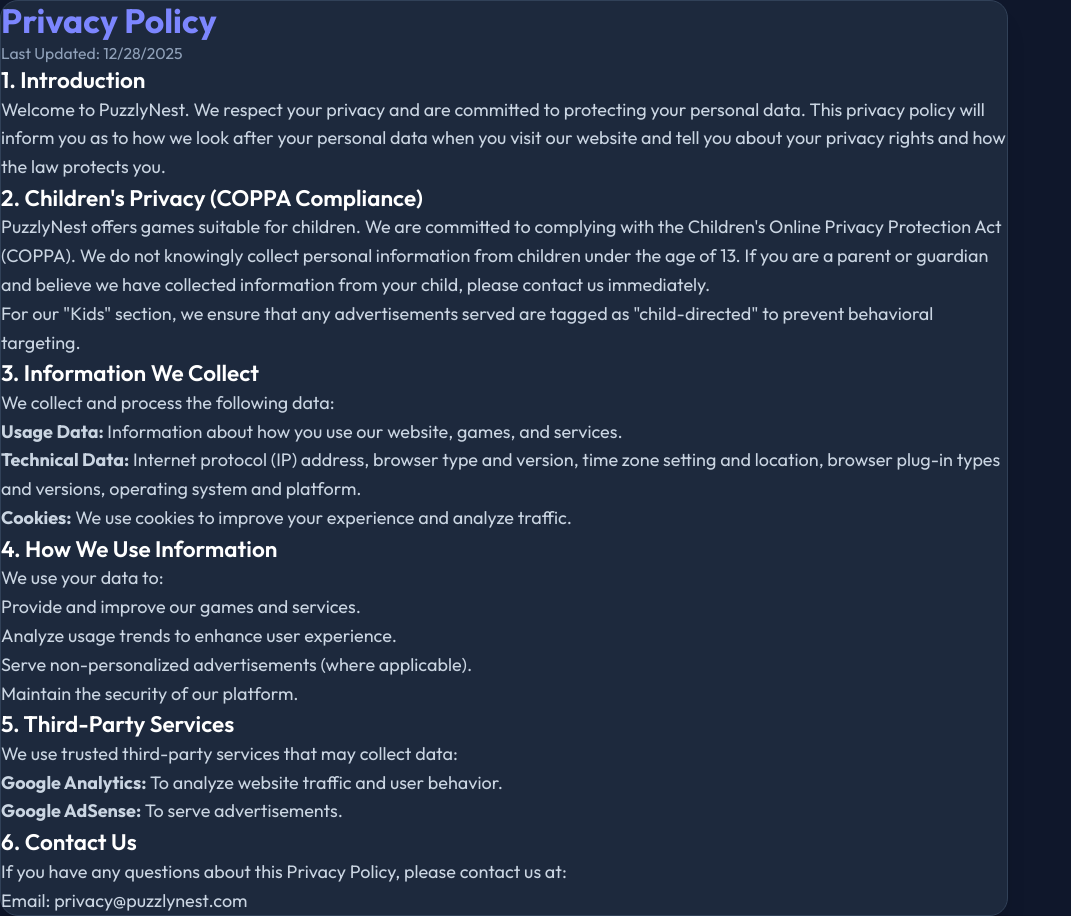
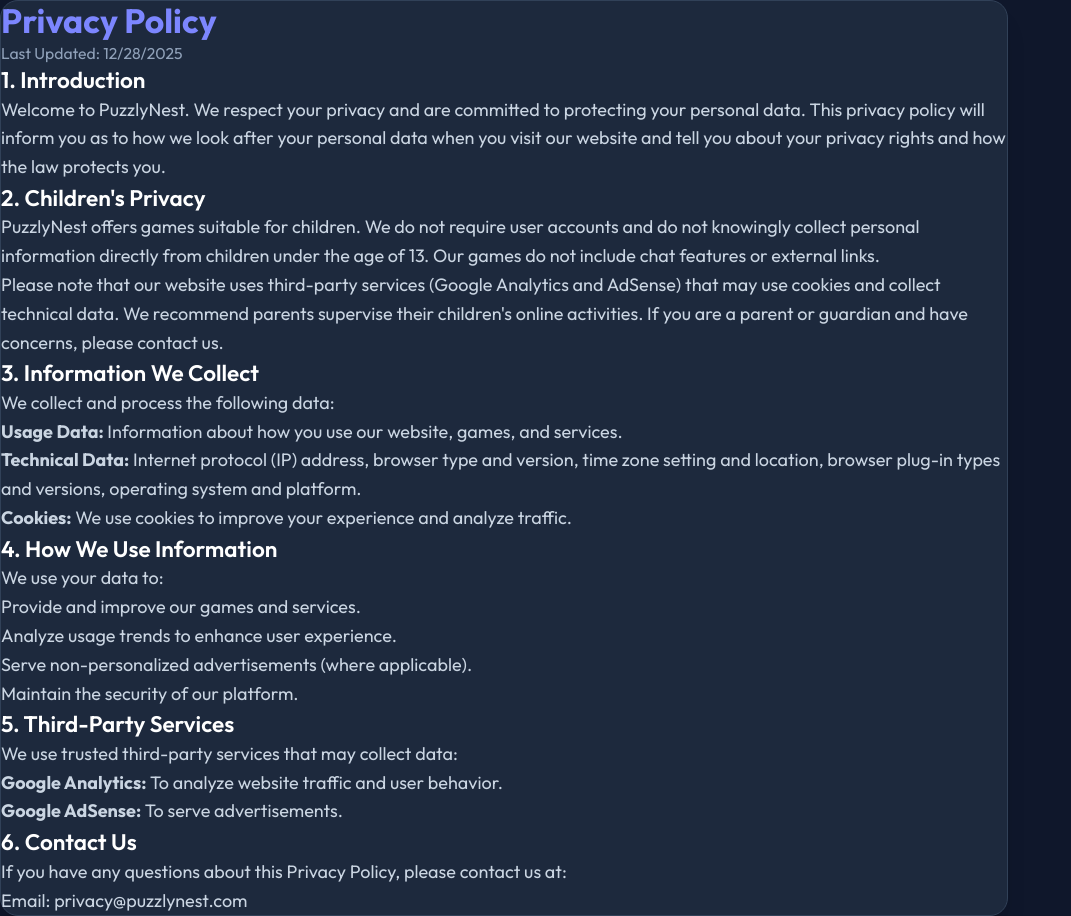
Before and after one commit to coredrivnops/puzzlynest, a Next.js app: page /privacy in a window 1280 px wide. Shown: the whole page, without its empty margins (0-1071 px from the left). Built offline with nearby package versions, Linux system fonts and the light colour scheme; no server answers.

Commit message:
Remove COPPA compliance claims to avoid legal issues - replace with accurate child-friendly descriptions

```diff
--- a/app/page.tsx
+++ b/app/page.tsx
@@ -211,7 +211,7 @@
                 <span style={{ fontSize: '2rem', marginBottom: '0.5rem' }}>👶</span>
                 <h3 style={{ marginBottom: '0.5rem' }}>Safe for Kids</h3>
                 <p style={{ color: 'rgba(255,255,255,0.6)', fontSize: '0.9rem' }}>
-                  {stats.kids} educational & fun games, all COPPA-compliant
+                  {stats.kids} educational & fun games with no chat or external links
                 </p>
               </div>
               <div className="feature-box">
--- a/app/privacy/page.tsx
+++ b/app/privacy/page.tsx
@@ -21,9 +21,9 @@
                     </section>
 
                     <section>
-                        <h2 className="text-xl font-semibold mb-3 text-white">2. Children's Privacy (COPPA Compliance)</h2>
-                        <p>PuzzlyNest offers games suitable for children. We are committed to complying with the Children's Online Privacy Protection Act (COPPA). We do not knowingly collect personal information from children under the age of 13. If you are a parent or guardian and believe we have collected information from your child, please contact us immediately.</p>
-                        <p className="mt-2">For our "Kids" section, we ensure that any advertisements served are tagged as "child-directed" to prevent behavioral targeting.</p>
+                        <h2 className="text-xl font-semibold mb-3 text-white">2. Children&apos;s Privacy</h2>
+                        <p>PuzzlyNest offers games suitable for children. We do not require user accounts and do not knowingly collect personal information directly from children under the age of 13. Our games do not include chat features or external links.</p>
+                        <p className="mt-2">Please note that our website uses third-party services (Google Analytics and AdSense) that may use cookies and collect technical data. We recommend parents supervise their children&apos;s online activities. If you are a parent or guardian and have concerns, please contact us.</p>
                     </section>
 
                     <section>
--- a/lib/analytics.ts
+++ b/lib/analytics.ts
@@ -45,8 +45,8 @@
         IN_GAME: process.env.NEXT_PUBLIC_AD_IN_GAME || '',
     },
 
-    // COPPA compliance for kids games
-    COPPA_COMPLIANT: true,
+    // Child-friendly content settings for kids games
+    CHILD_DIRECTED: true,
 
     // Ad refresh rate (seconds) - don't refresh too often
     REFRESH_RATE: 60,
--- a/lib/config.ts
+++ b/lib/config.ts
@@ -85,9 +85,9 @@
     maxInterstitialFrequency: 240, // 4 minutes
     levelsBeforeInterstitial: 3,
 
-    // COPPA compliance for kids games
-    kidsGameCompliance: {
-        coppaCompliant: true,
+    // Settings for kids games (child-friendly content)
+    kidsGameSettings: {
+        childDirected: true,
         noPersonalizedAds: true,
         tfcdTag: true, // Tag For Child Directed content
     },
```
Also changed, not shown: 1 other file (tests, documents, lock files or other folders).
